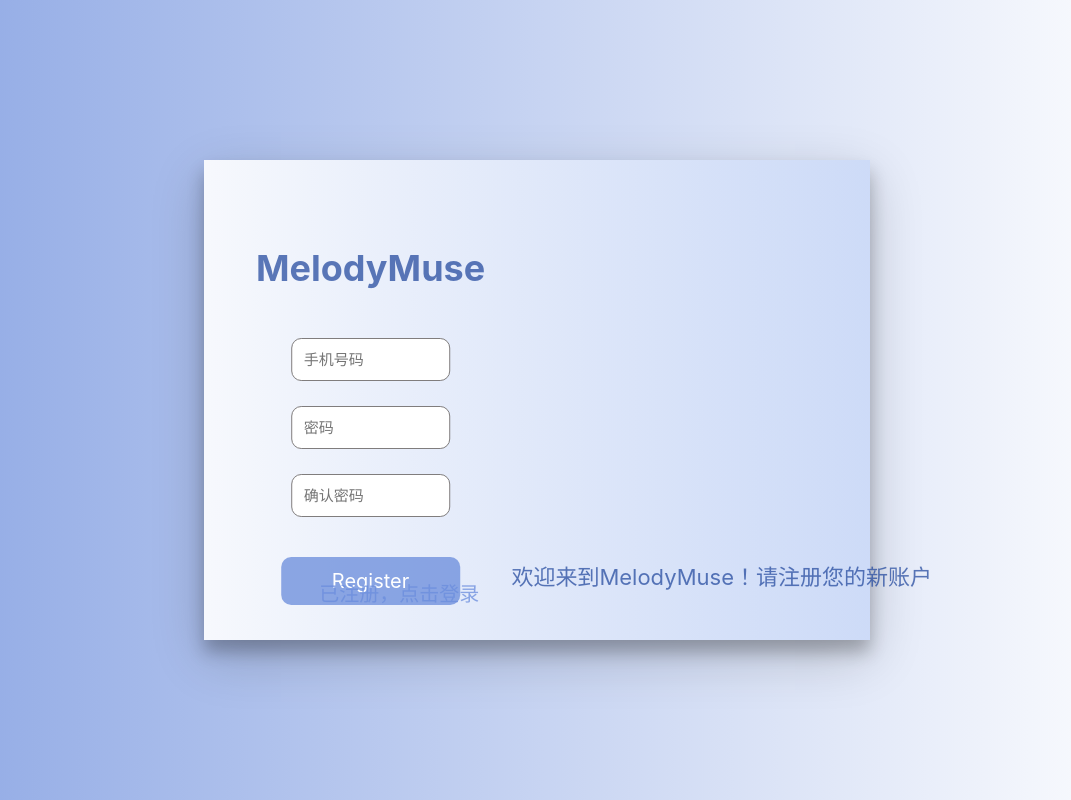
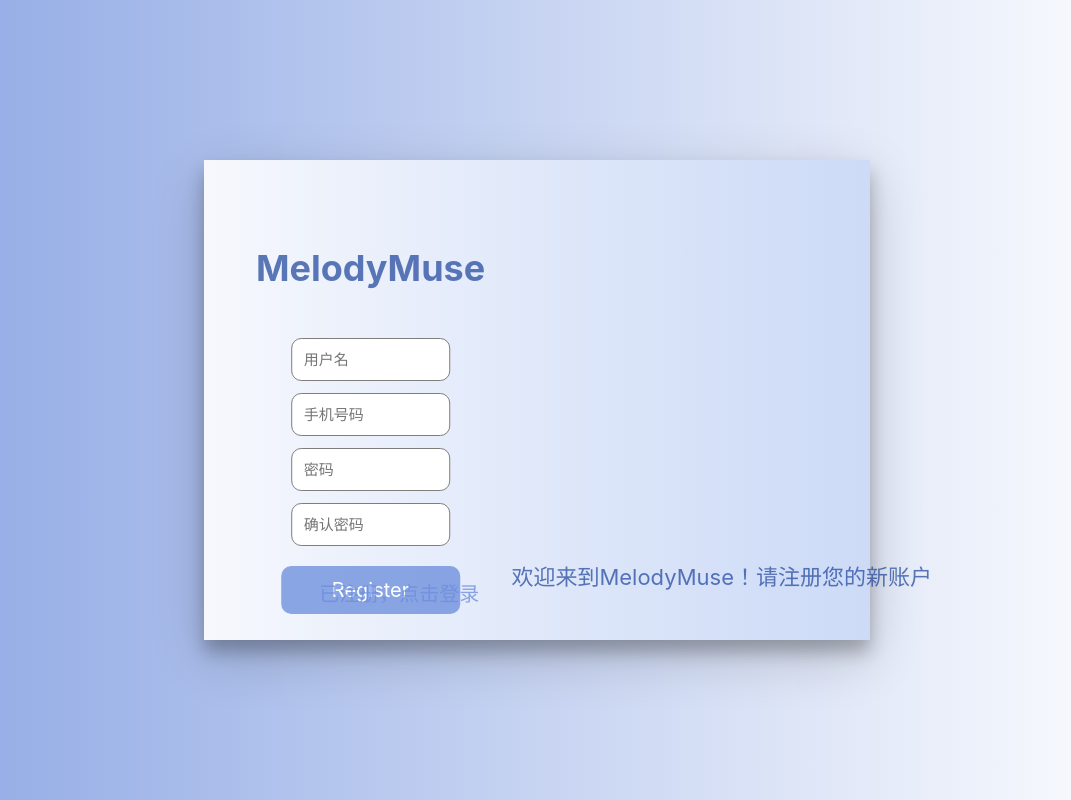
Before and after one commit to saikewei/MelodyMuse, a Vue app in the folder melodymuse.client/: page /register in a window 1280 px wide. Shown: the whole page, without its empty margins (103-1174 px from the left). Built offline with nearby package versions, Linux system fonts and the light colour scheme.

Commit message:
在注册前端加入了用户名，修改了一些名称

```diff
--- a/melodymuse.client/src/components/login.vue
+++ b/melodymuse.client/src/components/login.vue
@@ -33,14 +33,14 @@ import axios from 'axios'
 export default {
   data() {
     return {
-      username: '',
+      phonenumber: '',
       password: '',
       loginError: ''
     };
   },
   methods: {
     async login() {
-      if (this.username.trim() === '') {
+      if (this.phonenumber.trim() === '') {
         this.loginError = '手机号码不能为空。';
         return;
       }
@@ -50,14 +50,14 @@ export default {
         return;
       }
 
-      if (!/^\d{11}$/.test(this.username)) {
+      if (!/^\d{11}$/.test(this.phonenumber)) {
         this.loginError = '请输入11位有效的手机号码。';
         return;
       }
 
       try {
       const response = await axios.post('https://localhost:7223/api/account/login', {
-        PhoneNumber: this.username,
+        PhoneNumber: this.phonenumber,
         Password: this.password
       });
 
--- a/melodymuse.client/src/components/register.vue
+++ b/melodymuse.client/src/components/register.vue
@@ -5,6 +5,10 @@
         <div class="registerbox-in">
           <div class="header">MelodyMuse</div>
           <div class="form-wrapper">
+            <div class="input-wrapper">
+  <!--<span class="iconfont icon-account"></span>-->
+  <input type="text" name="username" placeholder="用户名" class="input-item" v-model="username">
+</div>
 
             <div class="input-wrapper">
               <!--<span class="iconfont icon-account"></span>-->
@@ -39,6 +43,7 @@ export default {
   data() {
     return {
       username: '',
+      phonenumber: '',
       password: '',
       confirmPassword: '',
       registerError: ''
@@ -46,8 +51,15 @@ export default {
   },
   methods: {
     async register() {
+
+   // 验证用户名是否为空
+    if (this.username.trim() === '') {
+        this.registerError = '用户名不能为空。';
+        return;
+      }
+
       // 验证手机号码长度和格式
-      if (!/^\d{11}$/.test(this.username)) {
+      if (!/^\d{11}$/.test(this.phonenumber)) {
         this.registerError = '请输入11位有效的手机号码。';
         return;
       }
@@ -67,8 +79,7 @@ export default {
       try {
         const response = await axios.post ('https://localhost:7223/api/account/register', {
           username: this.username,
-
-
+          phonenumber: this.phonenumber,
           password: this.password
         });
 
@@ -151,7 +162,7 @@ html, body {
 .input-wrapper {
   display: flex;
   align-items: center;
-  margin-bottom: 25px;
+  margin-bottom: 12px;
 }
 .input-item {
   display: block;
@@ -170,7 +181,7 @@ html, body {
   text-align: center;
   padding: 8px;
   width: 100%;
-  margin-top: 40px;
+  margin-top: 20px;
   background-color: #6a8cdcc1;
   color: #ffffff;
   border-radius: 10px;
```
